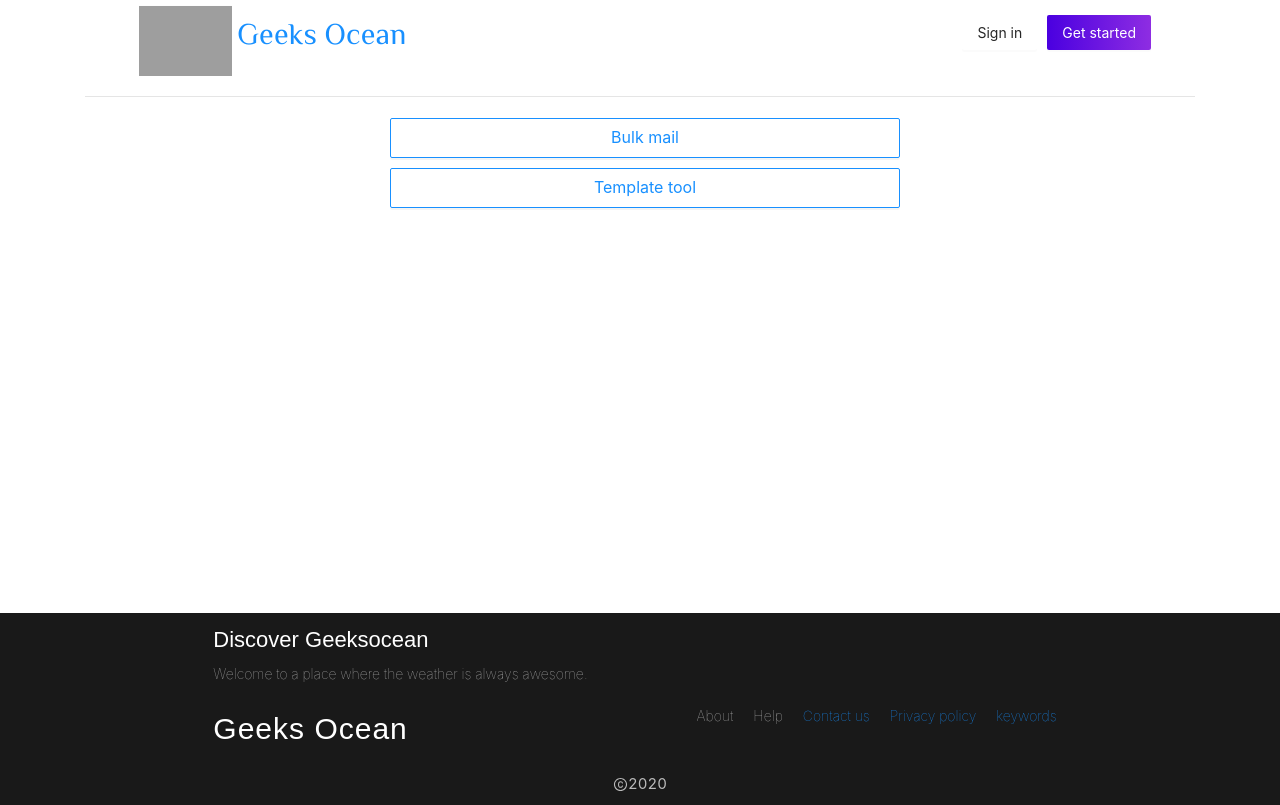
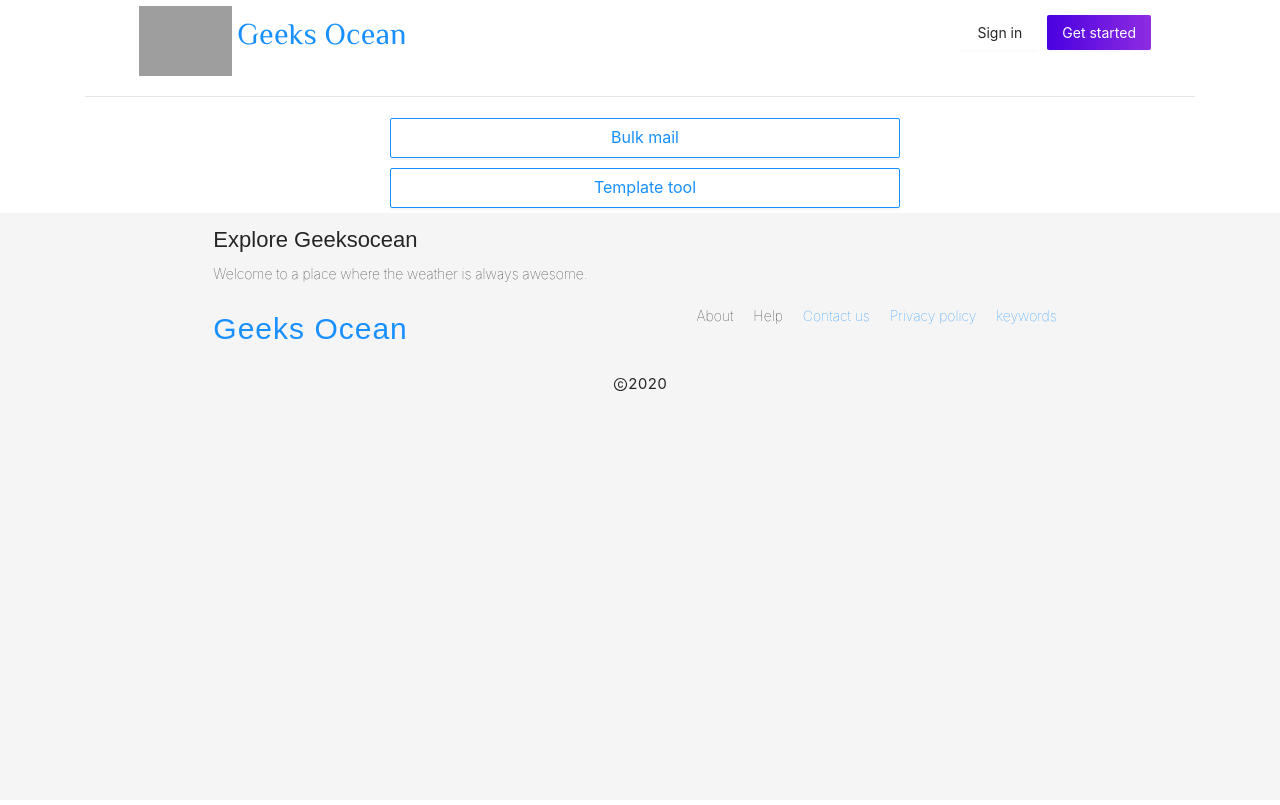
Before and after one commit to at1208/Geeksocean-client-1.0.0, a Next.js app: page /admin/crud/marketing in a window 1280 px wide. Built offline with nearby package versions, Linux system fonts and the light colour scheme; grey boxes are pictures that could not be loaded; a web font is replaced by a local one.

Commit message:
some changes in footer

```diff
--- a/components/Layout.js
+++ b/components/Layout.js
@@ -16,11 +16,30 @@ const Layout = ({ children }) => {
           <div className='content'>
             {children}
           </div>
-            <Footer />
+
+              <Footer />
+
           <style global jsx>{`
            .page-container{
+             display: flex;
+               flex-direction: column;
+               min-height: 100vh;
+           }
 
-           }
+
+footer {
+  height:100px!important;
+  background-color:#f5f5f5;
+  flex:1;
+  grid-row: 2 / 3;
+
+}
+body {
+    min-height: 100vh;
+    margin: 0;
+    display: grid;
+    grid-template-rows: 1fr auto;
+}
 
             `}</style>
 
--- a/components/footer/Footer.js
+++ b/components/footer/Footer.js
@@ -5,10 +5,10 @@ import { AiOutlineCopyright} from "react-icons/ai";
 
 const Footer = () => {
   const date = new Date()
-  return <div className='footer'>
+  return <footer>
           <div className='row justify-content-center'>
             <div className='col-md-4 ft-block-1'>
-               <div className='ft-title'>Discover  Geeksocean</div>
+               <div className='ft-title'>Explore Geeksocean</div>
                <div className='ft-tagline'>
                Welcome to a place where the weather is always awesome.
                </div>
@@ -24,16 +24,16 @@ const Footer = () => {
               <a href='https://geeksocean.com' className='domain-name'>Geeks Ocean</a>
             </div>
             <div className='col-md-4 ft-block-4'>
-            <a style={{ marginLeft:"10px", marginRight:"10px", color:"rgba(255, 255, 255, 0.7)!important"}}>About</a>
-            <a style={{ marginLeft:"10px", marginRight:"10px",color:"rgba(255, 255, 255, 0.7)!important;"}}>Help</a>
-            <a href="/contact" style={{ marginLeft:"10px", marginRight:"10px",color:"rgba(255, 255, 255, 0.7)!important;"}}>Contact us</a>
-            <a href="/privacy-policy" style={{ marginLeft:"10px", marginRight:"10px", color: "rgba(255, 255, 255, 0.7)!important;"}}>Privacy policy</a>
-            <a href="/keydetail/all" style={{ marginLeft:"10px", marginRight:"10px", color:"rgba(255, 255, 255, 0.7)!important"}}>keywords</a>
+            <a style={{ marginLeft:"10px", marginRight:"10px"}}>About</a>
+            <a style={{ marginLeft:"10px", marginRight:"10px"}}>Help</a>
+            <a href="/contact" style={{ marginLeft:"10px", marginRight:"10px"}}>Contact us</a>
+            <a href="/privacy-policy" style={{ marginLeft:"10px", marginRight:"10px"}}>Privacy policy</a>
+            <a href="/keydetail/all" style={{ marginLeft:"10px", marginRight:"10px"}}>keywords</a>
             </div>
           </div>
 
           <div className='text-center all-rights'>
-     <AiOutlineCopyright/>{date.getFullYear()}
+          <AiOutlineCopyright/>{date.getFullYear()}
           </div>
 
 
@@ -41,7 +41,7 @@ const Footer = () => {
         {`
          .ft-title{
                font-size:22px;
-               color:white;
+
                font-family: 'Source Sans Pro', sans-serif;
                margin-bottom: 5px;
          }
@@ -51,18 +51,15 @@ const Footer = () => {
 
          }
          .domain-name{
-           color:white!important;
+
             font-family: 'Source Sans Pro', sans-serif;
            font-size: 30px;
            letter-spacing: 1px;
          }
-          .footer{
-            margin-top:400px;
-            background-color:#191919;
-          }
+
           .ft-block-1{
              padding:5px!important;
-             color:rgba(255, 255, 255, 0.7)!important;
+
              margin:5px;
              font-weight:lighter;
           }
@@ -74,28 +71,26 @@ const Footer = () => {
           }
           .ft-block-3{
             padding:5px!important;
-            color:white!important;
+
             margin:5px;
-
-
           }
           .ft-block-4{
             padding:5px!important;
             margin:5px;
-            color:rgba(255, 255, 255, 0.7)!important;
+
             font-weight:lighter;
             text-align: end;
 
           }
           .all-rights{
-            color:rgba(255, 255, 255, 0.7)!important;
+
             font-size:15px;
             padding:10px;
           }
 
           `}
         </style>
-       </div>
+       </footer>
 }
 
 export default Footer;
--- a/pages/admin/crud/marketing.js
+++ b/pages/admin/crud/marketing.js
@@ -3,8 +3,7 @@ import Layout from '../../../components/Layout';
 import {Button} from 'antd';
 
 const Marketing = () => {
-  return <>
-       <Layout>
+  return <Layout>
           <div className='container text-center'>
              <div className='col row justify-content-center'>
                  <div className='col-md-6'>
@@ -20,6 +19,5 @@ const Marketing = () => {
 }
             `}</style>
        </Layout>
-         </>
 }
 export default Marketing;
--- a/pages/admin/crud/users.js
+++ b/pages/admin/crud/users.js
@@ -27,8 +27,7 @@ const getAllUsers = () => {
   })
 }
 
-    return <>
-    <Layout>
+    return <Layout>
         <Admin>
           <div className='container table-container'>
           <Table>
@@ -74,8 +73,6 @@ const getAllUsers = () => {
            `}</style>
                </Admin>
              </Layout>
-           </>
-
 }
 
 Users.getInitialProps = () => {
```
